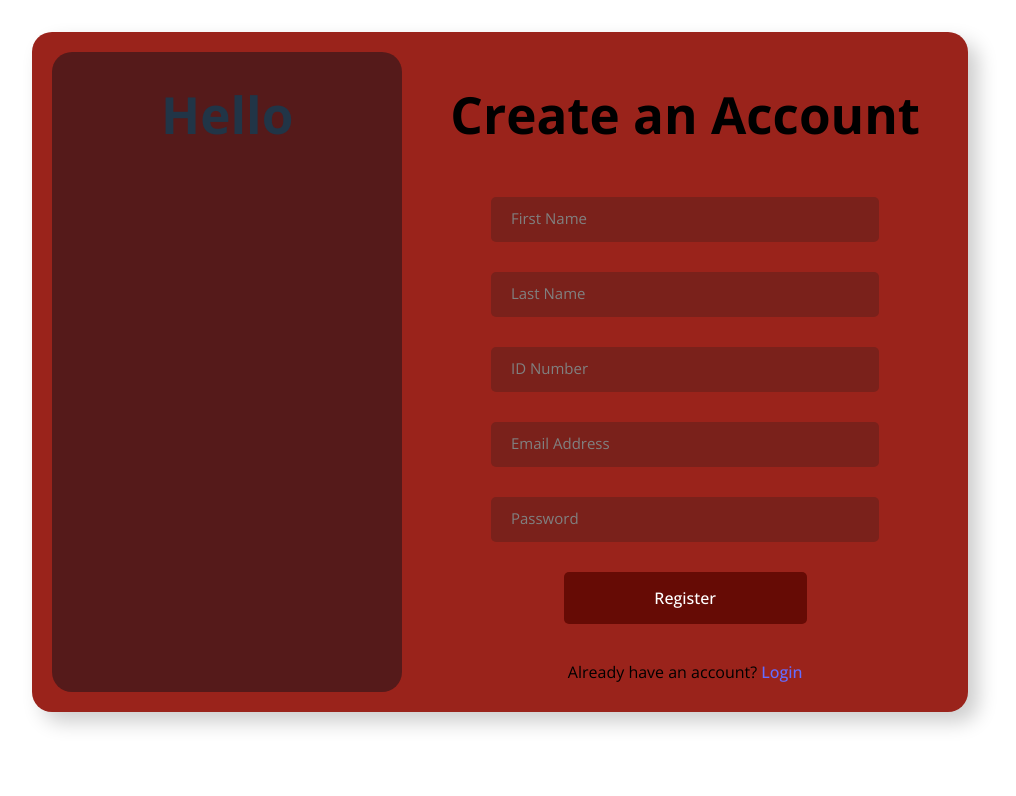
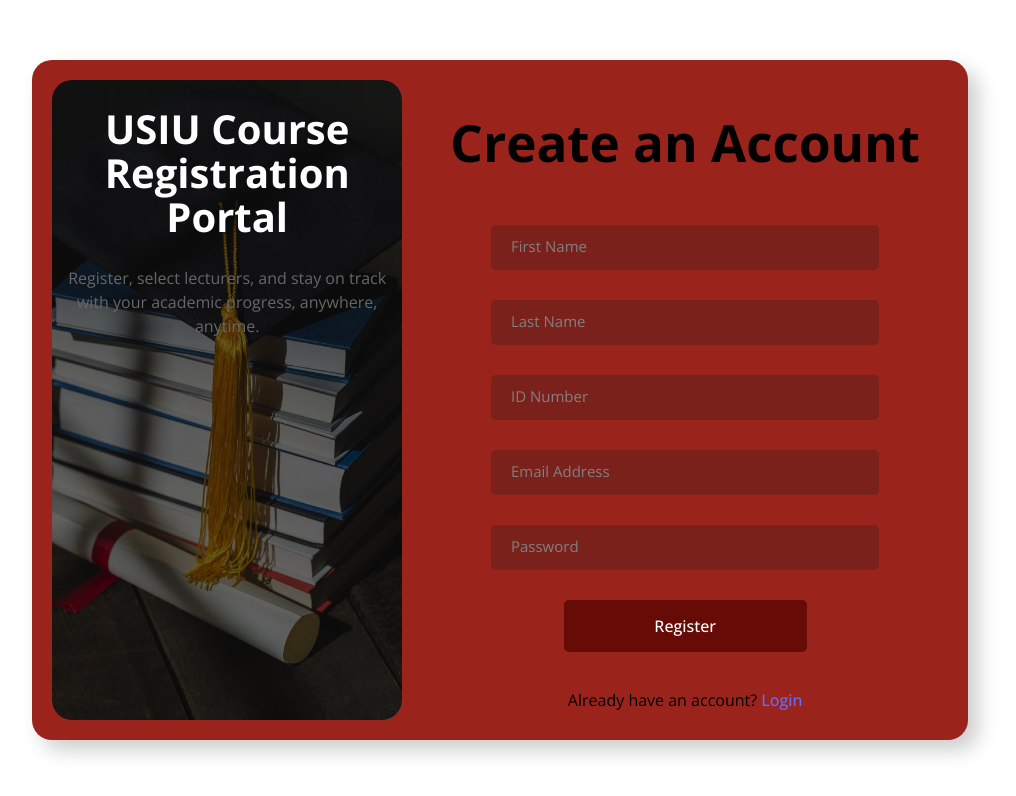
Before and after one commit to githinjiEssy/course-registration-system, a React (Vite) app: page / in a window 1280 px wide. Shown: the top 796 px of the page, without its empty margins (140-1156 px from the left). Built offline with nearby package versions, Linux system fonts and the light colour scheme.

Commit message:
register component

```diff
--- a/src/App.css
+++ b/src/App.css
@@ -4,7 +4,6 @@
   padding: 2rem;
   text-align: center;
   width: 100vw;
-  height: 100vh;
 }
 
 .register{
@@ -24,11 +23,41 @@
   gap: 20px;
 }
 
-.register_left{
+.register_left {
   width: 40%;
   border-radius: 20px;
   background-color: rgb(85, 26, 26);
+  background-image: url(./assets/left.jpeg);
+  background-size: cover;
+  background-position: center;
+  position: relative;
+  color: white;
+  overflow: hidden;
 }
+
+.register_left::before {
+  content: "";
+  position: absolute;
+  inset: 0;
+  background: rgba(0, 0, 0, 0.6);
+  z-index: 0;
+  border-radius: 20px;
+}
+
+.left_title{
+  position: relative;
+  z-index: 1;
+  font-size: 2.5rem;
+}
+
+.left_desc {
+  font-size: 1.1rem;
+  line-height: 1.6;
+  max-width: 80%;
+  color: #ddd;
+  z-index: 1;
+}
+
 
 .register_right{
   width: 60%;
--- a/src/components/Register.jsx
+++ b/src/components/Register.jsx
@@ -5,7 +5,10 @@
         <div className="register">
             <div className="register_container">
                 <div className="register_left">
-                    <h1>Hello</h1>
+                    <h1 className="left_title">USIU Course Registration Portal</h1>
+                    <p>
+                        Register, select lecturers, and stay on track with your academic progress, anywhere, anytime.
+                    </p>
                 </div>
 
                 <div className="register_right">
```
Also changed, not shown: src/assets/left.jpeg (added).
